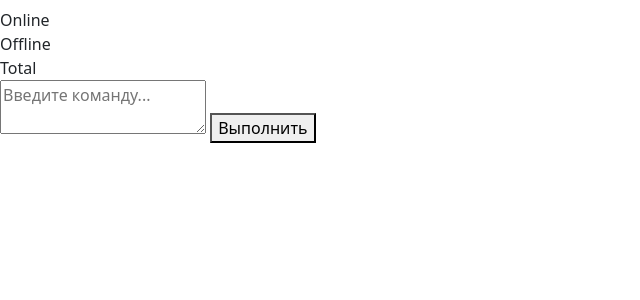
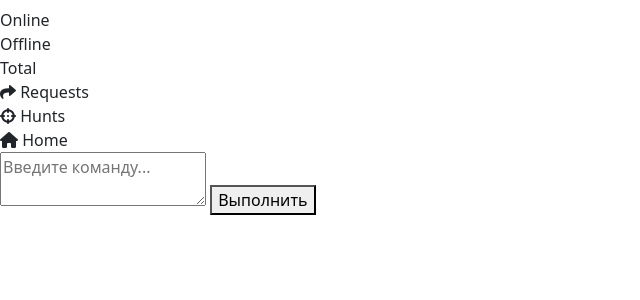
Before and after one commit to KeyJackei/web-gui-huntings-velociraptor, a Django app: page /requests/ in a window 1280 px wide. Shown: the top 300 px of the page, without its empty margins (0-640 px from the left). Run offline with Django 5.2, Linux system fonts and the light colour scheme; some libraries are stand-ins or nearby versions.

Commit message:
Added navigation for pages

```diff
--- a/RControl/templates/main.html
+++ b/RControl/templates/main.html
@@ -29,7 +29,6 @@
             <span class="indicator total"></span>
         </div>
     </div>
-
     <div class="nav-list">
         <div class="tab">
             <a href="{% url 'requests' %}" class="nav-link">
@@ -39,9 +38,10 @@
         <div class="tab">
             <a href="{% url 'make_hunts' %}" class="nav-link"><i class="fas fa-crosshairs"></i> Hunts</a>
         </div>
+        <div class="tab">
+            <a href="{% url 'main' %}" class="nav-link"><i class="fas fa-home"></i> Home</a>
+        </div>
     </div>
-
-
 </div>
 
 
--- a/Requests/templates/requests.html
+++ b/Requests/templates/requests.html
@@ -14,19 +14,18 @@
 </head>
 <body>
 
-<!-- Боковая панель -->
+
 <div class="sidebar" id="sidebar">
     <h2 class="toggle-header-name" id="toggle-header-name"></h2>
-    <h2 class="toggle-header" onclick="toggleDevicesList()">
         <span class="indicator"></span>
     </h2>
     <div class="active-list" id="active-list">
         <div class="tab" onclick="filterDevices('active')">
-            Online <span id="active-count"></span>
+            Online<span id="active-count"></span>
             <span class="indicator active"></span>
         </div>
         <div class="tab" onclick="filterDevices('inactive')">
-            Offline <span id="inactive-count"></span>
+            Offline<span id="inactive-count"></span>
             <span class="indicator inactive"></span>
         </div>
         <div class="tab" onclick="filterDevices('total')">
@@ -34,15 +33,27 @@
             <span class="indicator total"></span>
         </div>
     </div>
+    <div class="nav-list">
+        <div class="tab">
+            <a href="{% url 'requests' %}" class="nav-link">
+                <i class="fas fa-share"></i> Requests
+            </a>
+        </div>
+        <div class="tab">
+            <a href="{% url 'make_hunts' %}" class="nav-link"><i class="fas fa-crosshairs"></i> Hunts</a>
+        </div>
+        <div class="tab">
+            <a href="{% url 'main' %}" class="nav-link"><i class="fas fa-home"></i> Home</a>
+        </div>
+    </div>
 </div>
 
-    <!-- Поле ввода команды -->
 <div class="command-container">
     <textarea id="command-input" placeholder="Введите команду..."></textarea>
     <button id="execute-button">Выполнить</button>
 </div>
 
-    <!-- Контейнер таблицы -->
+
 <div id="results-container" class="hidden">
     <table id="results-table" class="table table-dark table-striped">
         <thead>
@@ -52,7 +63,6 @@
     </table>
 </div>
 
-    <!-- JS скрипты -->
 <script defer src="{% static 'js/requests.js' %}"></script>
 <script src="{% static 'js/js_bootstrap/bootstrap.bundle.min.js' %}"></script>
 
```
Also changed, not shown: Make_hunts/templates/make_hunts.html (+14 -4 lines). Lines whose indentation alone changed are shown as unchanged.
